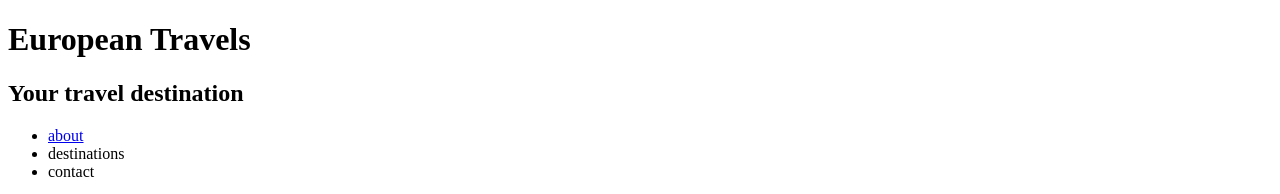
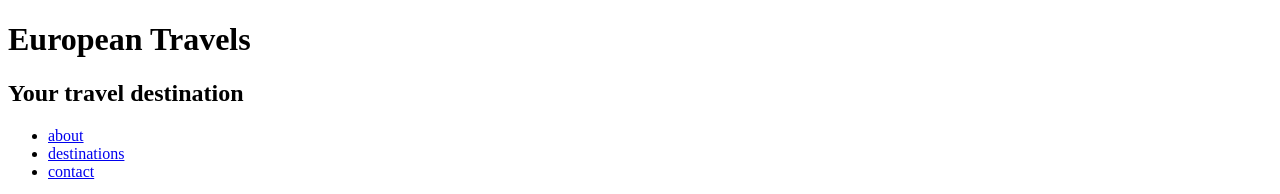
Before and after one commit to 1nguyn/assignment1, a plain HTML site: page index.html in a window 1280 px wide. Shown: the top 194 px of the page. Drawn offline with Linux system fonts and the light colour scheme.

Commit message:
Update index.html

```diff
--- a/index.html
+++ b/index.html
@@ -16,8 +16,8 @@
     <nav>
       <ul>
         <li><a href="#">about</a></li>
-        <li><a href="#"></a>destinations</li>
-        <li><a href="#"></a>contact</li>
+        <li><a href="#">destinations</a></li>
+        <li><a href="#">contact</a></li>
       </ul>
     </nav>
     <main>
```
